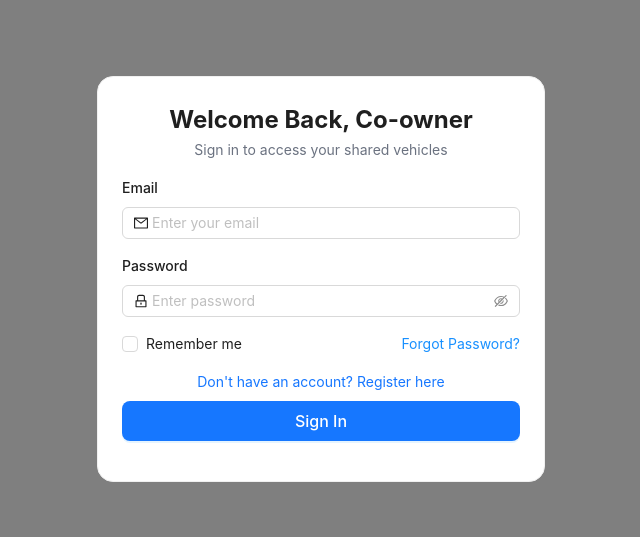
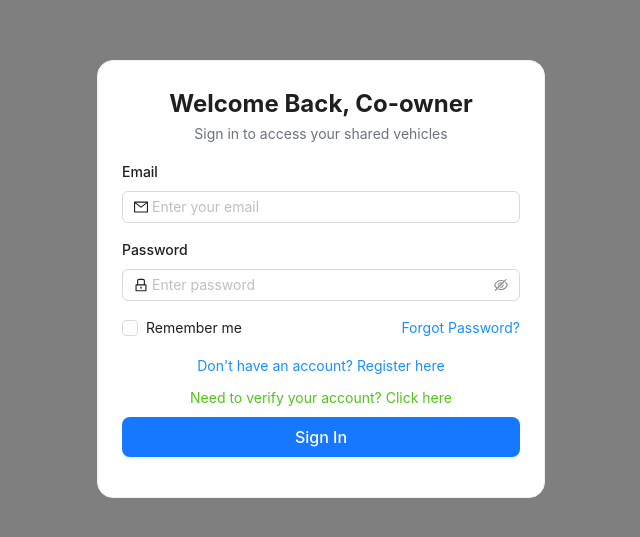
Before and after one commit to fogit-hd/SWP391_Project, a React (Vite) app in the folder FE/SWP391_FE/: page /login in a window 1280 px wide. Shown: the part 121-658 px from the top of the page, without its empty margins (319-959 px from the left). Built offline with nearby package versions, Linux system fonts and the light colour scheme.

Commit message:
Add link navigate to verify-otp page, forgot-password page, logic fix, more debug details

```diff
--- a/FE/SWP391_FE/src/pages/login/index.jsx
+++ b/FE/SWP391_FE/src/pages/login/index.jsx
@@ -46,11 +46,43 @@ const LoginPage = () => {
       const response = await api.post("/auth/login", values);
       toast.success("Successfully logged in!");
       console.log(response);
-      const { token, role } = response.data;
-      localStorage.setItem("token", token);
+
+      // Extract tokens from response.data.data (nested structure)
+      const { accessToken, refreshToken, role } =
+        response.data.data || response.data;
+
+      // Store tokens
+      console.log("Setting authentication token");
+      console.log("Access token:", accessToken);
+      console.log("Refresh token:", refreshToken);
+      localStorage.setItem("token", accessToken);
+      if (refreshToken) {
+        localStorage.setItem("refreshToken", refreshToken);
+      }
 
       // Save userData to localStorage for persistence
-      localStorage.setItem("userData", JSON.stringify(response.data));
+      console.log("Setting user data");
+
+      // Tạo userData với roleId từ role
+      const roleMapping = {
+        Admin: 1,
+        Staff: 2,
+        CoOwner: 3,
+      };
+      const roleId = roleMapping[role] || 3;
+
+      const userData = {
+        ...response.data,
+        roleId: roleId,
+        role: role,
+      };
+
+      localStorage.setItem("userData", JSON.stringify(userData));
+
+      // Verify tokens were set
+      console.log("Verifying authentication tokens");
+      console.log("Token in localStorage:", localStorage.getItem("token"));
+      console.log("RefreshToken in localStorage:", localStorage.getItem("refreshToken"));
 
       // Handle Remember me functionality
       if (values.rememberMe) {
@@ -70,16 +102,42 @@ const LoginPage = () => {
     } catch (e) {
       console.error("Login error:", e);
       console.error("Error response:", e.response?.data);
-      const errorMessage =
-        e.response?.data?.message || "Login failed. Please try again.";
-      message.error(errorMessage);
+
+      let errorMessage = "Login failed. Please try again.";
+
+      // Check if account is not activated
+      if (
+        e.response?.status === 403 ||
+        e.response?.data?.message?.includes("not activated") ||
+        e.response?.data?.message?.includes("inactive")
+      ) {
+        errorMessage =
+          "Your account is not activated yet. Please check your email and verify your account first.";
+        toast.error(errorMessage);
+      } else if (e.response?.status === 401) {
+        errorMessage =
+          e.response?.data?.message ||
+          "Invalid email or password. Please check your credentials.";
+        toast.error(errorMessage);
+      } else if (e.response?.status === 404) {
+        errorMessage =
+          "Email not found. Please check your email or register first.";
+        toast.error(errorMessage);
+      } else if (e.response?.status === 500) {
+        errorMessage =
+          e.response?.data?.message || "Server error. Please try again later.";
+        toast.error(errorMessage);
+      } else {
+        errorMessage = e.response?.data?.message || errorMessage;
+        toast.error(errorMessage);
+      }
     } finally {
       setIsLoading(false);
     }
   };
 
   // Handle forgot password navigation
-  const handleForgotPassword = () => {
+  const handleForgotPassword = async () => {
     const currentEmail = form.getFieldValue("email");
 
     // Validate email before navigating
@@ -95,9 +153,40 @@ const LoginPage = () => {
       return;
     }
 
-    // Save email to localStorage and navigate
-    localStorage.setItem("email", currentEmail);
-    navigate("/forgot-password", { state: { email: currentEmail } });
+    try {
+      // Check account status before allowing password reset
+      message.loading("Checking account status...", 0);
+
+      const response = await api.post("/auth/check-account-status", {
+        email: currentEmail,
+      });
+
+      message.destroy();
+
+      // If account is not active, navigate to verify.otp
+      if (response.data && response.data.isActive === false) {
+        toast.info(
+          "Your account is not activated yet. Redirecting to verification page..."
+        );
+        localStorage.setItem("email", currentEmail);
+        navigate("/verify-otp", { state: { email: currentEmail } });
+      } else {
+        // Account is active, proceed to forgot password
+        localStorage.setItem("email", currentEmail);
+        navigate("/forgot-password", { state: { email: currentEmail } });
+      }
+    } catch (error) {
+      message.destroy();
+      console.error("Account status check error:", error);
+
+      // If the check fails, assume account is not active and redirect to verify.otp
+      // This is safer as it prevents password reset for potentially inactive accounts
+      toast.warning(
+        "Unable to verify account status. Please activate your account first."
+      );
+      localStorage.setItem("email", currentEmail);
+      navigate("/verify-otp", { state: { email: currentEmail } });
+    }
   };
 
   return (
@@ -173,14 +262,17 @@ const LoginPage = () => {
 
             <Row justify="center" align="middle" style={{ marginTop: "10px" }}>
               <Col>
-                <a
-                  onClick={(e) => e.preventDefault()}
-                  className="login-register-link"
-                >
-                  <Link to="/register">
-                    Don't have an account? Register here
-                  </Link>
-                </a>
+                <Link to="/register" className="login-register-link">
+                  Don't have an account? Register here
+                </Link>
+              </Col>
+            </Row>
+
+            <Row justify="center" align="middle" style={{ marginTop: "10px" }}>
+              <Col>
+                <Link to="/verify-otp" className="login-verify-link">
+                  Need to verify your account? Click here
+                </Link>
               </Col>
             </Row>
 
--- a/FE/SWP391_FE/src/pages/login/login.css
+++ b/FE/SWP391_FE/src/pages/login/login.css
@@ -84,6 +84,26 @@
   text-decoration: underline;
 }
 
+.login-register-link {
+  color: #1890ff;
+  text-decoration: none;
+}
+
+.login-register-link:hover {
+  color: #40a9ff;
+  text-decoration: underline;
+}
+
+.login-verify-link {
+  color: #52c41a;
+  text-decoration: none;
+}
+
+.login-verify-link:hover {
+  color: #73d13d;
+  text-decoration: underline;
+}
+
 .login-submit-button {
   margin-top: 0.5rem;
   height: 40px;
```
